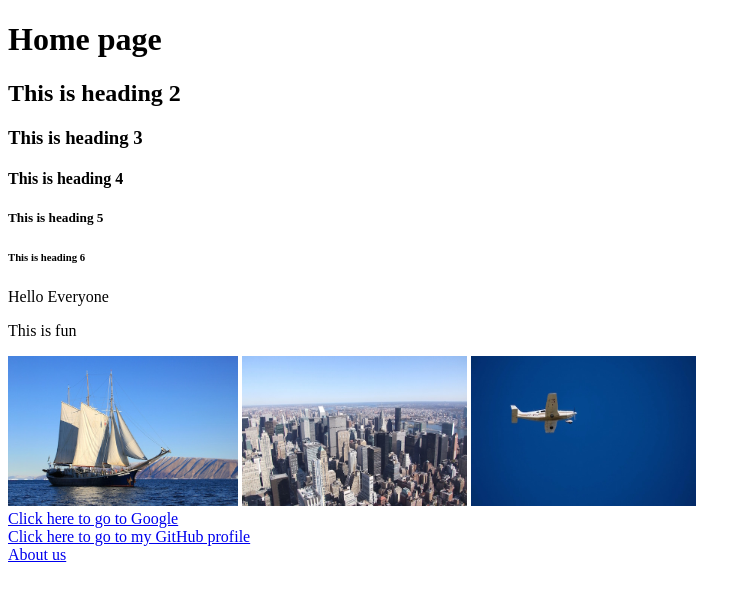
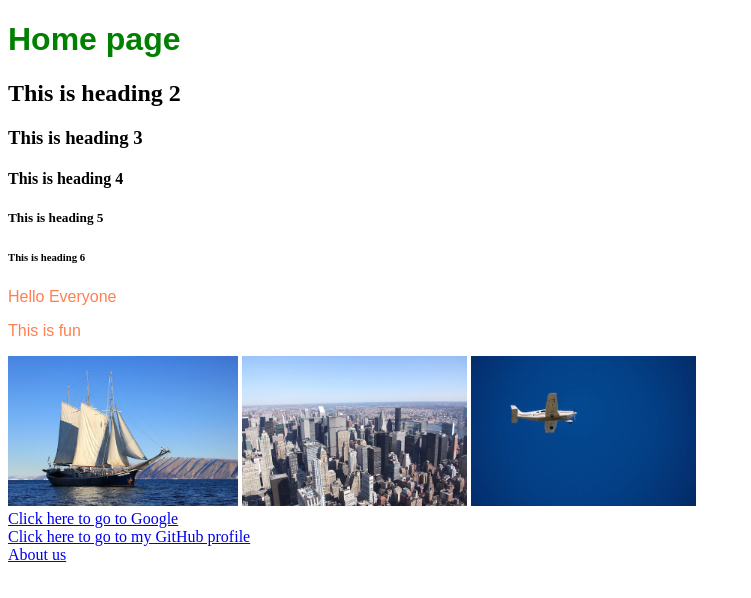
Before and after one commit to Mphobee/App-of-the-year, a plain HTML site: page CompuKids-web/index.html in a window 1280 px wide. Shown: the whole page, without its empty margins (0-751 px from the left). Drawn offline with Linux system fonts and the light colour scheme.

Commit message:
Avengers app Initialisation

```diff
--- /dev/null
+++ b/Avengers-web/Resources/style.css
@@ -0,0 +1,17 @@
+h1{
+    color: green;
+    font-family: sans-serif;
+}
+
+p{
+    color: coral;
+    font-family: fantasy;
+}
+
+ul{
+    list-style-type: circle;
+}
+
+ol{
+    list-style-type: upper-roman;
+}
--- /dev/null
+++ b/CompuKids-web/Resources/style.css
@@ -0,0 +1,17 @@
+h1{
+    color: green;
+    font-family: sans-serif;
+}
+
+p{
+    color: coral;
+    font-family: fantasy;
+}
+
+ul{
+    list-style-type: circle;
+}
+
+ol{
+    list-style-type: upper-roman;
+}
--- a/CompuKids-web/index.html
+++ b/CompuKids-web/index.html
@@ -5,6 +5,8 @@
     <meta name="viewport"
           content="width=device-width, user-scalable=no, initial-scale=1.0, maximum-scale=1.0, minimum-scale=1.0">
     <meta http-equiv="X-UA-Compatible" content="ie=edge">
+
+    <link rel="stylesheet" href="Resources/style.css">
     <title>ITVarsity</title>
     <h1>Home page</h1>
     <h2>This is heading 2</h2>
```
Also changed, not shown: Avengers-web/index.html (added, +10 -0 lines), Avengers-web/Resources/img/avengers_01.jpg (added), Avengers-web/Resources/img/avengers_02.jpg (added), Avengers-web/Resources/img/avengers_03.jpg (added), Avengers-web/Resources/img/avengers_04.jpg (added), Avengers-web/Resources/img/avengers_05.jpg (added), Avengers-web/Resources/img/avengers_06.jpg (added), Avengers-web/Resources/img/pointer-icon.png (added), CompuKids-web/Resources/img/avengers_01.jpg (added), CompuKids-web/Resources/img/avengers_02.jpg (added), CompuKids-web/Resources/img/avengers_03.jpg (added), CompuKids-web/Resources/img/avengers_04.jpg (added), CompuKids-web/Resources/img/avengers_05.jpg (added), CompuKids-web/Resources/img/avengers_06.jpg (added), 1 more files.
